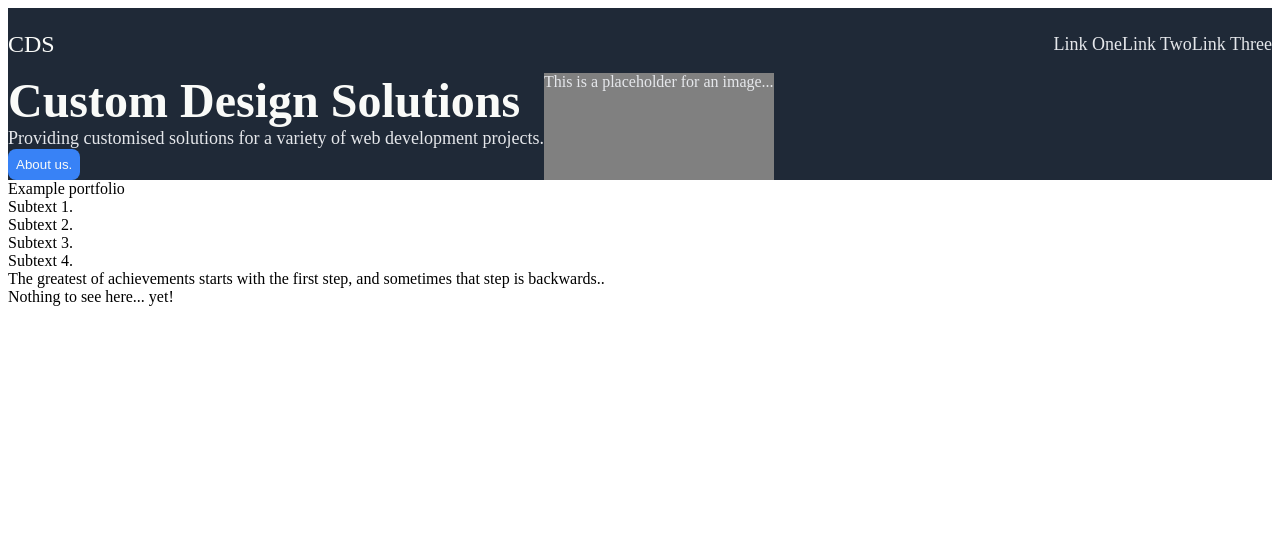
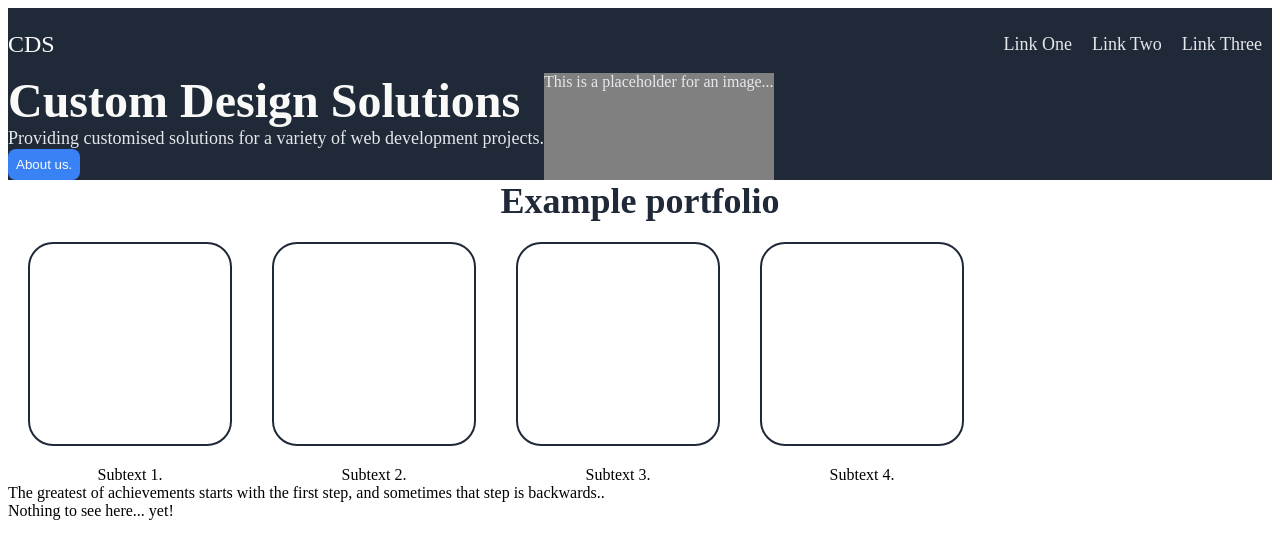
Before and after one commit to Adam-Peel/landing-page-assignment, a plain HTML site: page index.html in a window 1280 px wide. Drawn offline with Linux system fonts and the light colour scheme.

Commit message:
CSS styling for content block

```diff
--- a/style.css
+++ b/style.css
@@ -7,6 +7,11 @@ ul {
     list-style: none;
     display: flex;
     flex-direction: row;
+}
+
+li {
+    padding-left: 10px;
+    padding-right: 10px;
 }
 
 #button {
@@ -55,4 +60,34 @@ ul {
 .hero-image {
     background-color: gray;
     color: #E5E7EB;
+    text-align: center;
 }
+
+.info-block {
+    display: flex;
+    flex-direction: column;
+}
+
+.info-header {
+    font-size: 36px;
+    font-weight: 900;
+    color: #1F2937;
+    text-align: center;
+}
+
+.info-content {
+    display: flex;
+    flex-direction: row;
+}
+
+.item-box {
+    border: 2px solid #1F2937;
+    width: 200px;
+    height: 200px;
+    border-radius: 25px;
+    margin: 20px;
+}
+
+.item-text {
+    text-align: center;
+}
```
